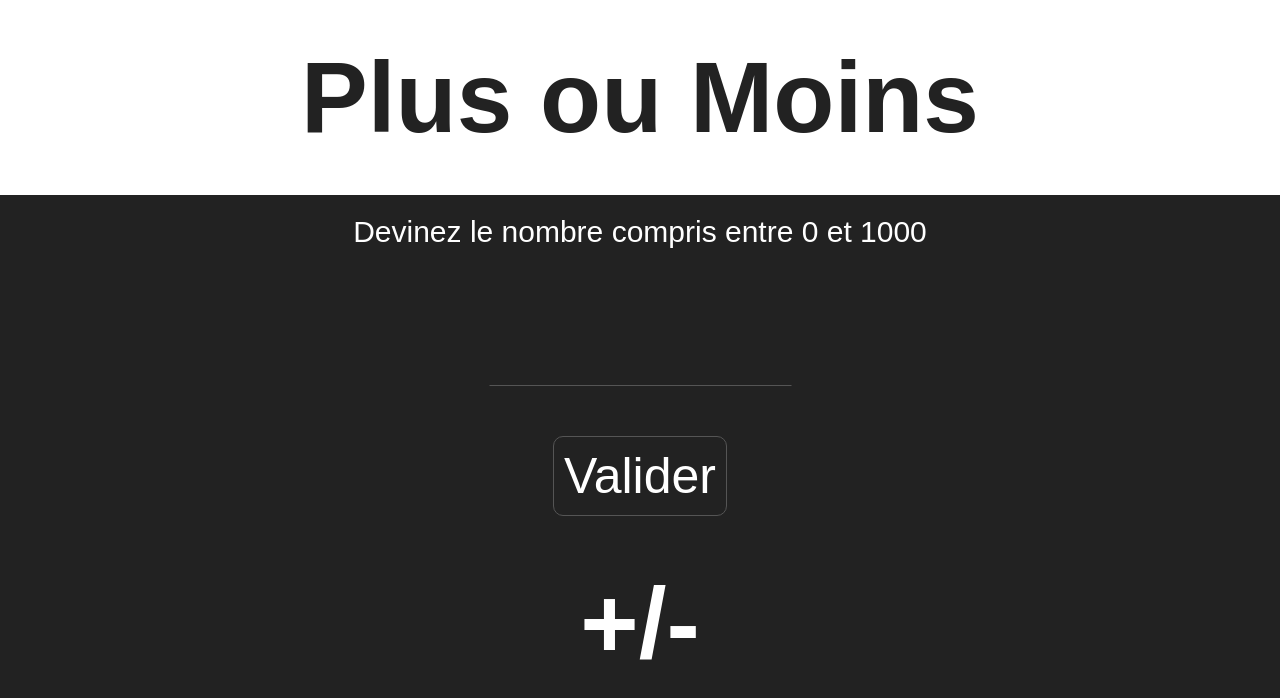
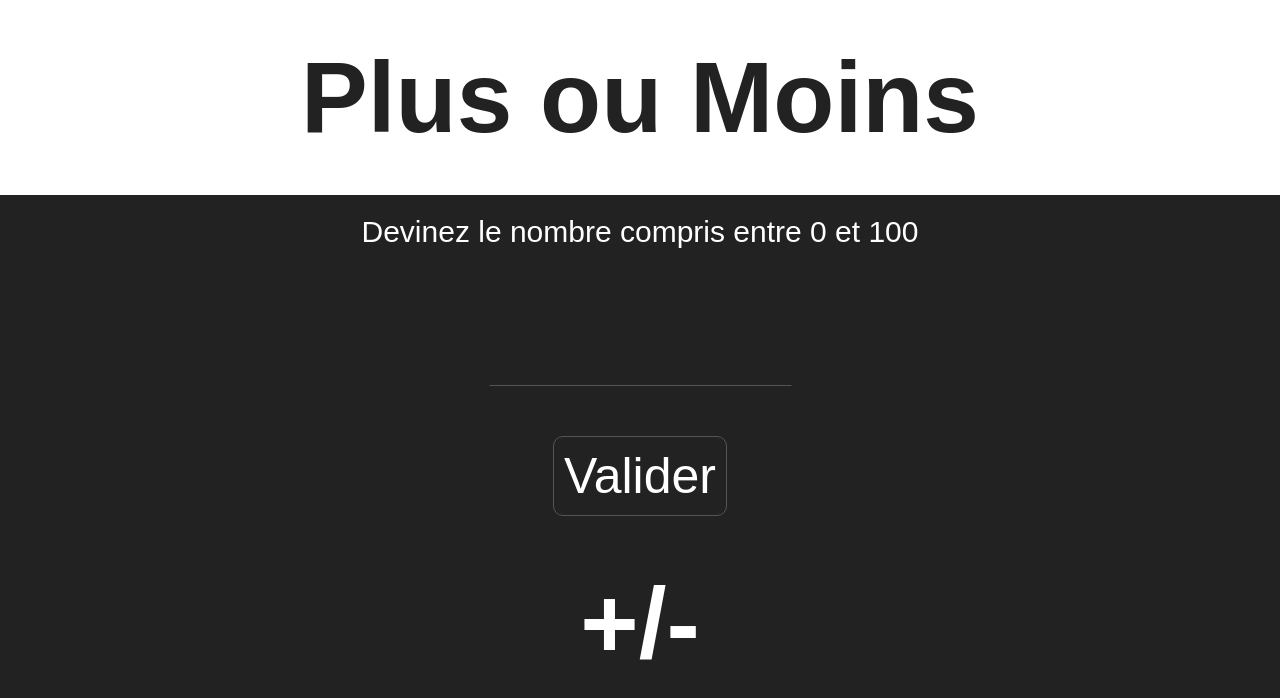
Before and after one commit to DrUse1/PlusOuMoins, a plain HTML site: page index.html in a window 1280 px wide. Both pictures are taken after a click on the button "Lancer". Drawn offline with Linux system fonts and the light colour scheme.

Commit message:
Update index.html

```diff
--- a/index.html
+++ b/index.html
@@ -16,7 +16,7 @@
     </div>
 
     <div id="game" class="game">
-      <p id="action-message" class="action-message">Devinez le nombre compris entre 0 et 1000</p>
+      <p id="action-message" class="action-message">Devinez le nombre compris entre 0 et 100</p>
 
       <div class="choice">
         <input class="input" id="input" type="number" onkeypress="enter()" min="0" max="100">
```
